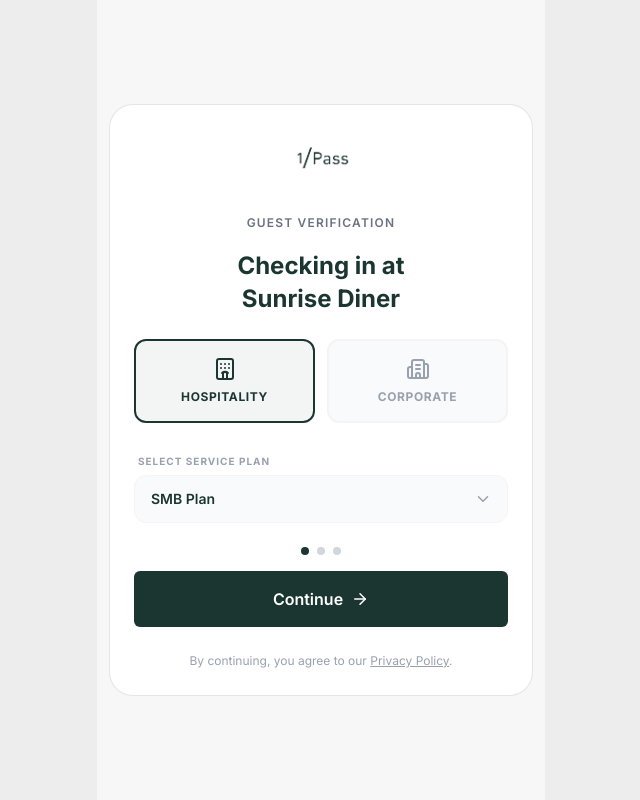
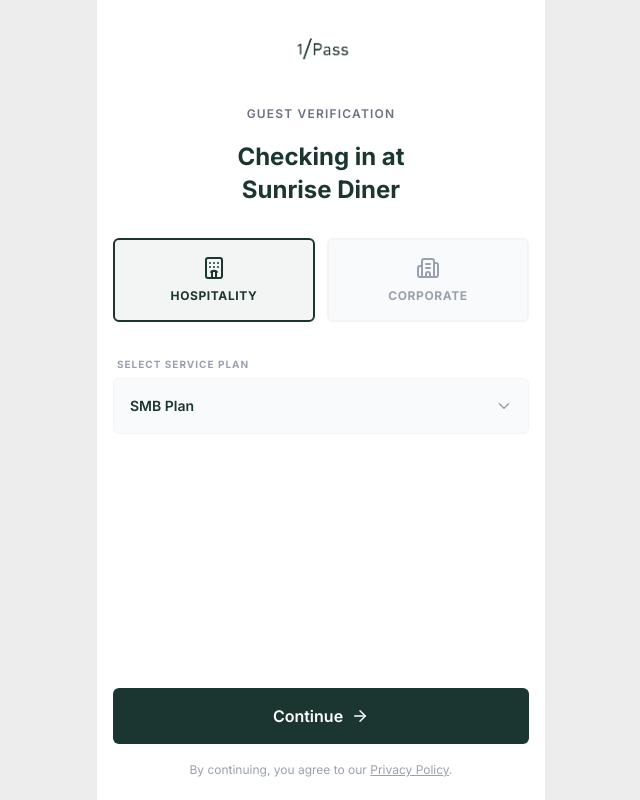
Before and after one commit to HMS159/OnePass_Mobile_Web_App, a React (Vite) app: page / in a window 1280 px wide. Shown: the whole page, without its empty margins (319-959 px from the left). Built offline with nearby package versions, Linux system fonts and the light colour scheme; the HTML template or start-up script is replaced by a standard one.

Commit message:
Minor Changes

```diff
--- a/src/Pages/Home.jsx
+++ b/src/Pages/Home.jsx
@@ -81,30 +81,30 @@ const Home = () => {
   };
 
   return (
-    <div className="flex-1 bg-[#F7F7F7] relative flex items-center justify-center px-3 py-5">
-      <div className="w-full bg-white rounded-3xl p-6 relative overflow-hidden border border-black/10">
-        {/* Logo */}
-        <div className="flex items-center justify-center mb-6">
-          <img src={Logo} alt="1Pass Logo" className="h-15 object-contain" />
-        </div>
+    <div className="h-dvh w-full bg-white flex flex-col px-4 py-5">
+      {/* Logo */}
+      <div className="flex items-center justify-center mb-6">
+        <img src={Logo} alt="1Pass Logo" className="h-15 object-contain" />
+      </div>
 
-        <div className="text-center space-y-4">
+      <div className="flex-1 flex flex-col justify-between">
+        <div className="space-y-4">
           {/* Verification Label */}
-          <p className="text-xs tracking-widest text-gray-500 font-semibold leading-[20px]">
+          <p className="text-xs tracking-widest text-gray-500 font-semibold leading-[20px] text-center">
             {HOME_UI.VERIFICATION_LABEL}
           </p>
 
           {/* Title */}
-          <h1 className="text-2xl font-bold text-[#1b3631] leading-snug">
+          <h1 className="text-2xl font-bold text-[#1b3631] leading-snug text-center">
             {HOME_UI.getTitle(propertyName).line1} <br />
             <span>{HOME_UI.getTitle(propertyName).propertyName}</span>
           </h1>
 
           {/* TYPE SELECTION */}
-          <div className="grid grid-cols-2 gap-3 pt-2">
+          <div className="grid grid-cols-2 gap-3 pt-4">
             <button
               onClick={() => setSelectedType("Hospitality")}
-              className={`p-4 rounded-xl border-2 flex flex-col items-center gap-2 transition-all ${
+              className={`p-4 rounded-[6px] border-2 flex flex-col items-center gap-2 transition-all ${
                 selectedType === "Hospitality"
                   ? "border-brand bg-brand/5 text-brand"
                   : "border-gray-100 bg-gray-50 text-gray-400"
@@ -118,7 +118,7 @@ const Home = () => {
 
             <button
               onClick={() => setSelectedType("Corporate")}
-              className={`p-4 rounded-xl border-2 flex flex-col items-center gap-2 transition-all ${
+              className={`p-4 rounded-[6px] border-2 flex flex-col items-center gap-2 transition-all ${
                 selectedType === "Corporate"
                   ? "border-brand bg-brand/5 text-brand"
                   : "border-gray-100 bg-gray-50 text-gray-400"
@@ -132,7 +132,7 @@ const Home = () => {
           </div>
 
           {/* PLAN SELECTION */}
-          <div className="pt-2 text-left">
+          <div className="pt-3">
             <label className="text-[10px] font-bold text-gray-400 uppercase tracking-widest ml-1">
               Select Service Plan
             </label>
@@ -141,7 +141,7 @@ const Home = () => {
               <select
                 value={selectedPlan}
                 onChange={(e) => setSelectedPlan(e.target.value)}
-                className="w-full h-12 bg-gray-50 border border-gray-100 rounded-xl px-4 text-sm font-semibold text-[#1b3631] appearance-none outline-none focus:border-brand/30"
+                className="w-full h-14 bg-gray-50 border border-gray-100 rounded-[6px] px-4 text-sm font-semibold text-[#1b3631] appearance-none outline-none focus:border-brand/30"
               >
                 {availablePlans.map((plan) => (
                   <option key={plan} value={plan}>
@@ -155,25 +155,21 @@ const Home = () => {
               </div>
             </div>
           </div>
+        </div>
 
-          {/* Dots */}
-          <div className="flex justify-center gap-2 pt-2">
-            <span className="w-2 h-2 bg-[#1b3631] rounded-full" />
-            <span className="w-2 h-2 bg-gray-300 rounded-full" />
-            <span className="w-2 h-2 bg-gray-300 rounded-full" />
-          </div>
-
-          {/* CONTINUE BUTTON */}
+        {/* Bottom Section */}
+        <div>
+          {/* Continue Button */}
           <button
             onClick={handleContinue}
-            className="w-full h-14 mt-4 bg-brand text-white rounded-[6px] font-semibold flex items-center justify-center gap-2 hover:opacity-90 transition"
+            className="w-full h-14 bg-[#1b3631] text-white rounded-[6px] font-semibold text-md flex items-center justify-center gap-2 active:scale-95 transition-all"
           >
             {HOME_UI.CONTINUE_BUTTON}
             <ArrowRight size={18} />
           </button>
 
           {/* Privacy Text */}
-          <p className="text-xs text-gray-400 pt-2 leading-[20px]">
+          <p className="text-xs text-gray-400 pt-4 text-center leading-[20px]">
             {HOME_UI.PRIVACY_TEXT}{" "}
             <span className="underline cursor-pointer">
               {HOME_UI.PRIVACY_LINK}
```
